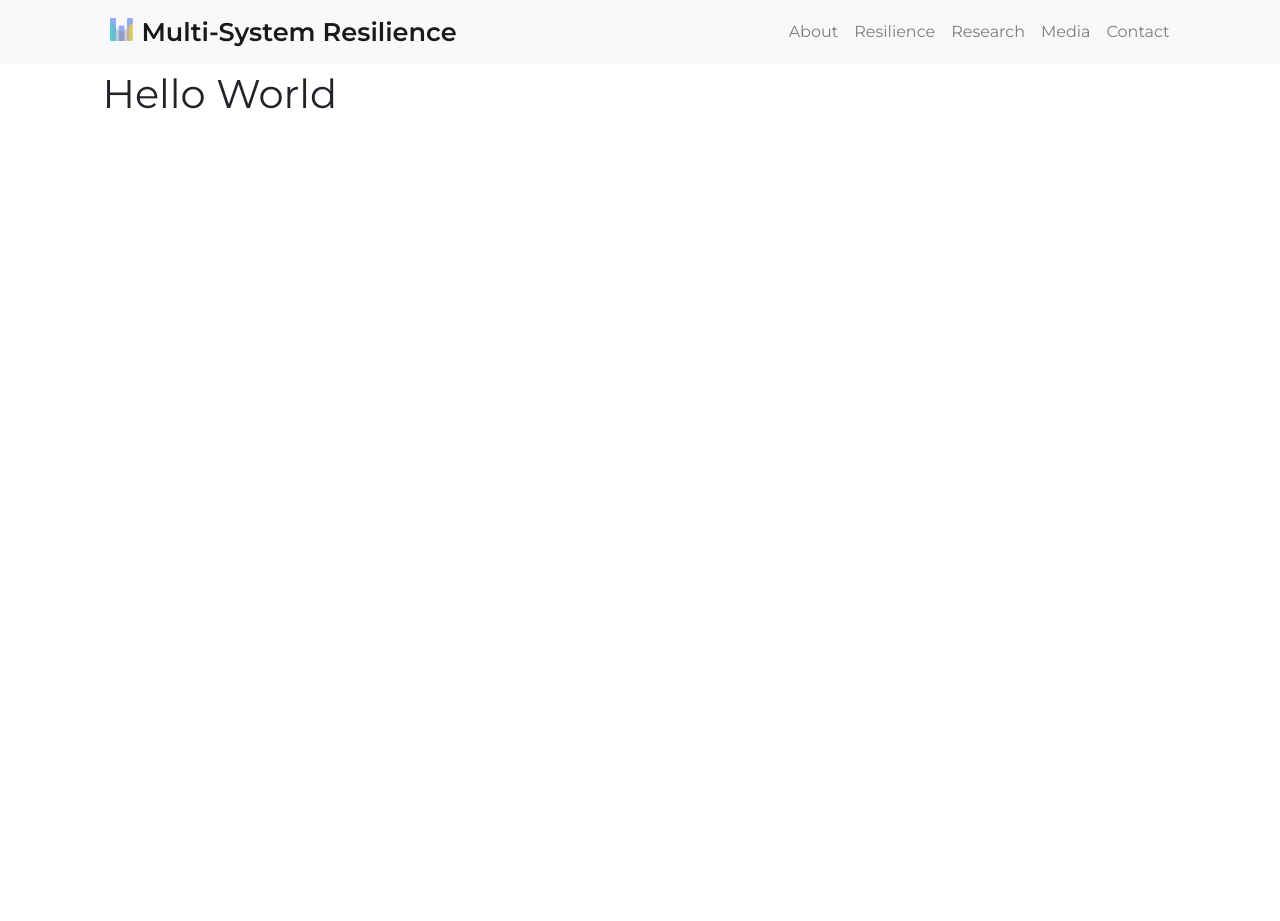
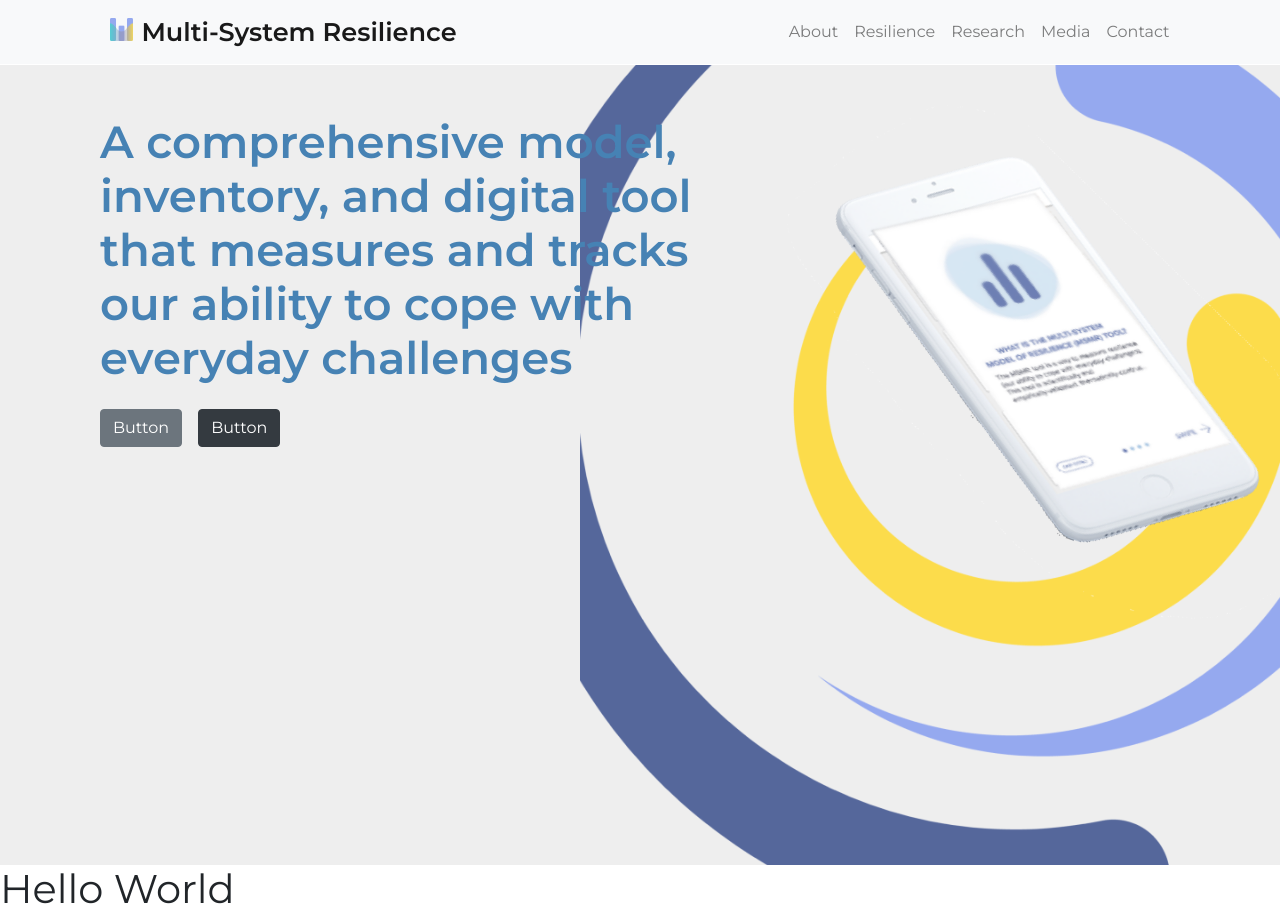
Before and after one commit to LemonFace0309/msmr, a Next.js app: page / in a window 1280 px wide. Before the commit the page ends 800 px from the top, so only its background shows below. Built offline with nearby package versions, Linux system fonts and the light colour scheme.

Commit message:
Fix #3: Landing page; altered global styles, use container if you want side padding just added dummy buttons until Button component made

```diff
--- /dev/null
+++ b/components/Landing.js
@@ -0,0 +1,31 @@
+import React from 'react'
+import styles from '../styles/Landing.module.css'
+import { Button } from 'react-bootstrap';
+
+export default function Landing() {
+  return (
+    <div className={styles.LandingRoot}>
+      <div className={styles.LandingContent}>
+        <h1> A comprehensive model, inventory, and digital tool that measures and tracks our ability to cope with everyday challenges </h1>
+        <Button className="mr-3 mt-3" variant="secondary"> Button </Button>
+        <Button variant="dark mt-3"> Button </Button>
+      </div>
+
+      <div className={styles.LandingImage}>
+        <div className={styles.LandingCircle}>
+          <img
+            className={styles.LandingCircle}
+            src="/images/landing-circle.png"
+          />
+        </div>
+        <div className={styles.LandingPhone}>
+          <img
+            width="600"
+            height="600"
+            src="/images/landing-phone.png"
+          />
+        </div>
+      </div>
+    </div>
+  )
+}
--- a/pages/index.js
+++ b/pages/index.js
@@ -1,9 +1,11 @@
 import Head from 'next/head'
+import Landing from '../components/Landing'
 
 export default function Home() {
   return (
-    <div className="">
-      <h1>Hello World</h1>
-    </div>
+    <>
+      <Landing />
+      <h1> Hello World </h1>
+    </>
   )
 }
--- /dev/null
+++ b/styles/Landing.module.css
@@ -0,0 +1,42 @@
+.LandingRoot {
+  width: 100%;
+  height: 100vh;
+  background-color: #eee;
+  /* padding: 0px !important; */
+  position: relative;
+  z-index: 10;
+}
+
+.LandingContent {
+  max-width: 800px;
+  padding: 50px 100px;
+}
+
+.LandingContent h1 {
+  font-size: 45px;
+  font-weight: bold;
+  color: steelblue;
+}
+
+.LandingImage {
+  position: absolute;
+  width: 700px;
+  height: inherit;
+  overflow: hidden;
+  top: 0px;
+  right: 0px;
+  z-index: -10;
+}
+
+.LandingImage .LandingCircle {
+  height: 100%;
+  position: absolute;
+  top: 0px;
+  right: 0px;
+}
+.LandingImage .LandingPhone {
+  height: 100%;
+  position: absolute;
+  top: 0px;
+  right: -20px;
+}
--- a/styles/globals.css
+++ b/styles/globals.css
@@ -1,7 +1,8 @@
 body {
-  padding-left: 8%;
-  padding-right: 8%;
-  padding-top: 70px;
+  /* padding-left: 8%;
+  padding-right: 8%; */
+  /* Use Bootstrap:Container for side padding */
+  padding-top: 65px;
   margin: 0;
   font-family: 'Montserrat', sans-serif !important;
   font-size: 18px;
```
Also changed, not shown: public/images/landing-circle.png (added), public/images/landing-phone.png (added).
